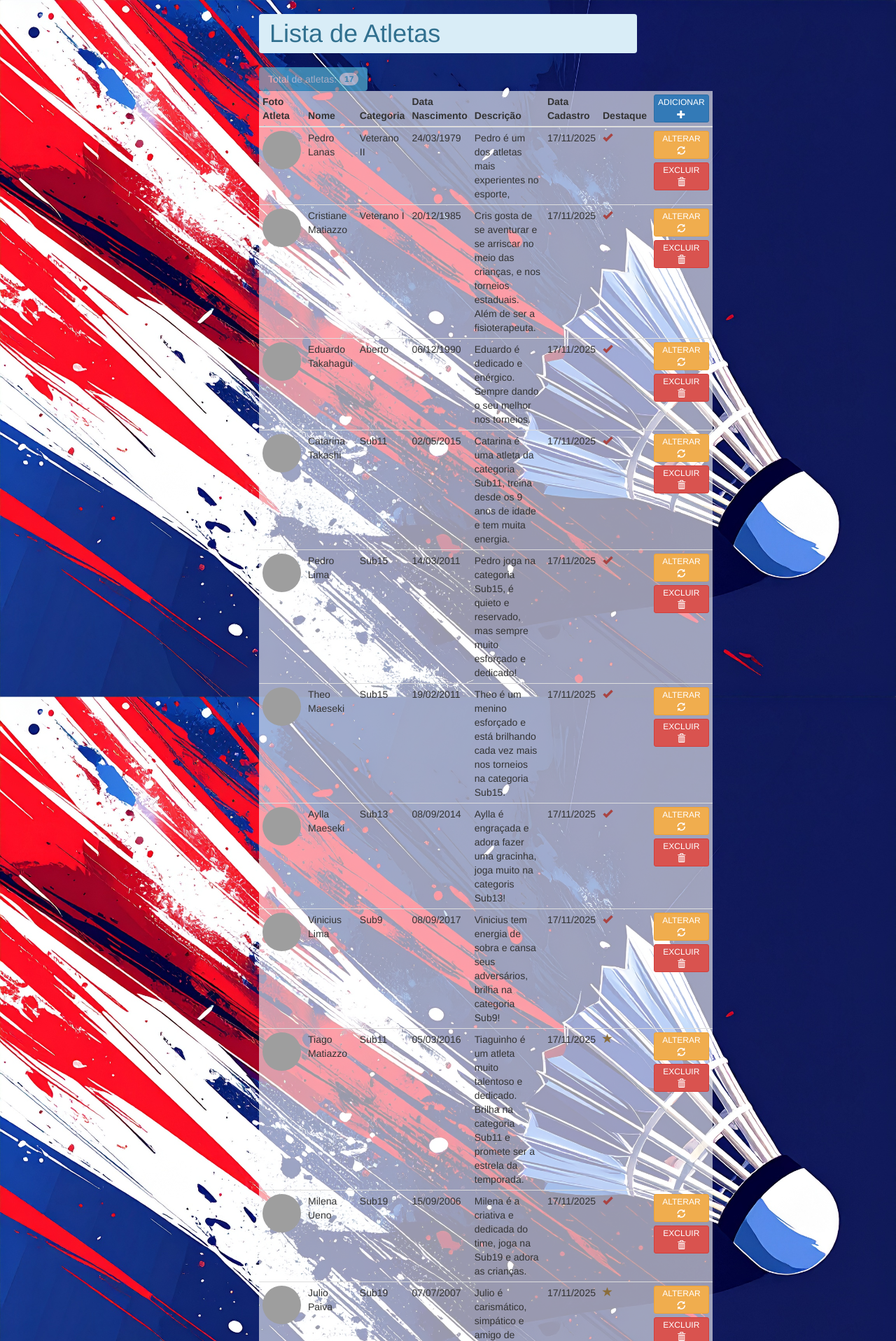
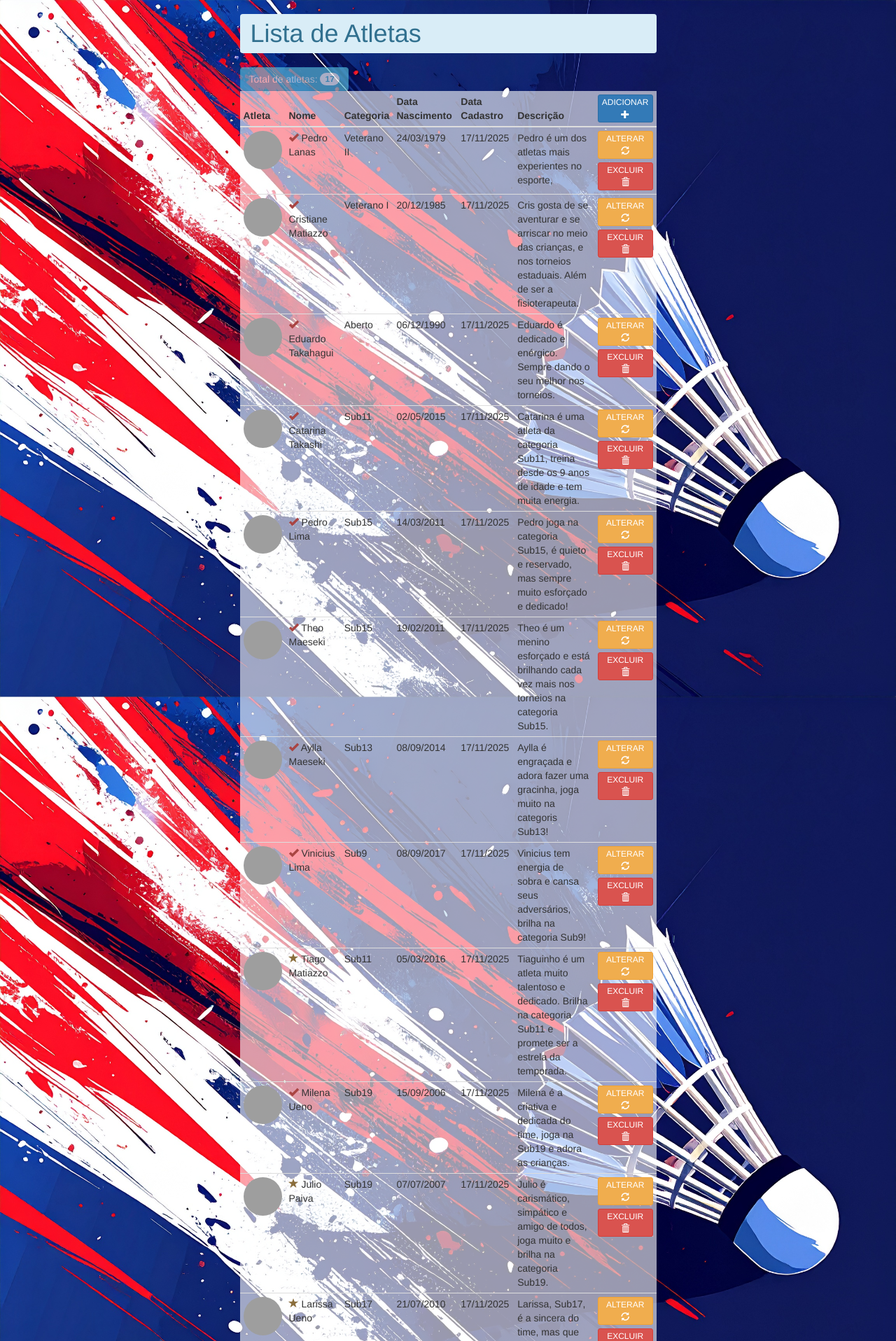
Before and after one commit to leticiakonno/badminton_itape, a PHP site: page /atletas_lista2.php in a window 1280 px wide. Shown: the top 1916 px of the page at 70% size. Run offline with PHP 8.4, Linux system fonts and the light colour scheme; data comes from the database, SQL or seed files in the repository; grey boxes are pictures that could not be loaded.

Commit message:
modified:   admin/atletas_lista2.php

```diff
--- a/admin/atletas_lista2.php
+++ b/admin/atletas_lista2.php
@@ -36,7 +36,7 @@ $totalRows = $lista->num_rows;
 
 <body class="fundofixo">
 
-<main class="container">
+<main class="container-fluid">
 
 <div class="col-xs-10 col-xs-offset-1 col-sm-8 col-sm-offset-2 col-md-6 col-md-offset-3"> <!---dimensionamento-->
 
@@ -52,20 +52,19 @@ $totalRows = $lista->num_rows;
             <thead>
                 <tr>
                     <th class="hidden">ID</th>
-                    <th>Foto Atleta</th>
+                    <th>Atleta</th>
                     <th>Nome</th>
                     <th>Categoria</th>
+                    <!-- <th >Destaque</th> -->
                     <th>Data Nascimento</th>
+                    <th>Data Cadastro</th>
                     <th>Descrição</th>
-                    <th>Data Cadastro</th>
-                    <th>Destaque</th>
-                    <th class="hidden">Ações</th>
                     <th>
                     <a
                         href="atletas_insere.php"
                         class="btn btn-block btn-primary btn-xs"
                     >
-                            <span class="hidden-xs">ADICIONAR<br></span>
+                        <span class="hidden-xs">ADICIONAR <br></span>
                         <span class="glyphicon glyphicon-plus"></span>
                     </a>
                     </th>
@@ -80,6 +79,7 @@ $totalRows = $lista->num_rows;
                     <!-- ID -->
                     <td class="hidden"><?php echo $row['id_atleta']; ?></td>
 
+
                     <!-- FOTO -->
                     <td>
                         <?php
@@ -91,22 +91,6 @@ $totalRows = $lista->num_rows;
                         <img src="<?php echo $foto; ?>" style="width:55px; height:55px; border-radius:50%;">
                     </td>
 
-                    <!-- NOME -->
-                    <td><?php echo $row['nome_atleta']; ?></td>
-
-                    <!-- CATEGORIA -->
-                    <td><?php echo $row['nome_categoria']; ?></td>
-
-                    <!-- DATA NASCIMENTO -->
-                    <td><?php echo date('d/m/Y', strtotime($row['data_nas_atleta'])); ?></td>
-
-                    <!-- DESCRIÇÃO -->
-                    <td style="max-width:250px;"><?php echo $row['descri_atleta']; ?></td>
-
-                    <!-- DATA CADASTRO -->
-                    <td><?php echo date('d/m/Y', strtotime($row['data_cad_atleta'])); ?></td>
-
-
                     <!-- DESTAQUE -->
                     <td>
                         <?php
@@ -116,13 +100,28 @@ $totalRows = $lista->num_rows;
                                 echo('<span class="glyphicon glyphicon-ok text-danger"></span>');
                             };
                         ?>
+                    <!-- </td> -->
+
+                    <!-- NOME -->
+                    <!-- <td> -->
+                        <?php echo $row['nome_atleta']; ?>
                 </td>
-
-                    <!-- teste -->
 
 
 
-                    <!-- fecha teste -->
+                    <!-- CATEGORIA -->
+                    <td><?php echo $row['nome_categoria']; ?></td>
+
+
+
+                    <!-- DATA NASCIMENTO -->
+                    <td><?php echo date('d/m/Y', strtotime($row['data_nas_atleta'])); ?></td>
+
+                    <!-- DATA CADASTRO -->
+                    <td><?php echo date('d/m/Y', strtotime($row['data_cad_atleta'])); ?></td>
+
+                    <!-- DESCRIÇÃO -->
+                    <td style="max-width:250px;"><?php echo $row['descri_atleta']; ?></td>
 
                     <!-- AÇÕES -->
                     <td>
```
Lines whose indentation alone changed are shown as unchanged.
